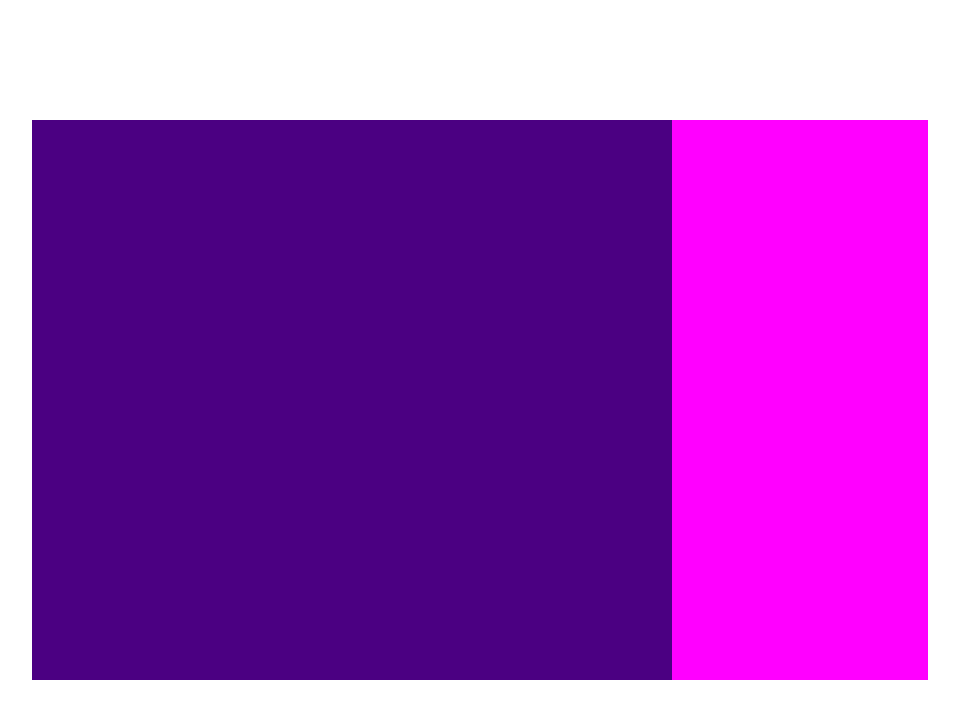
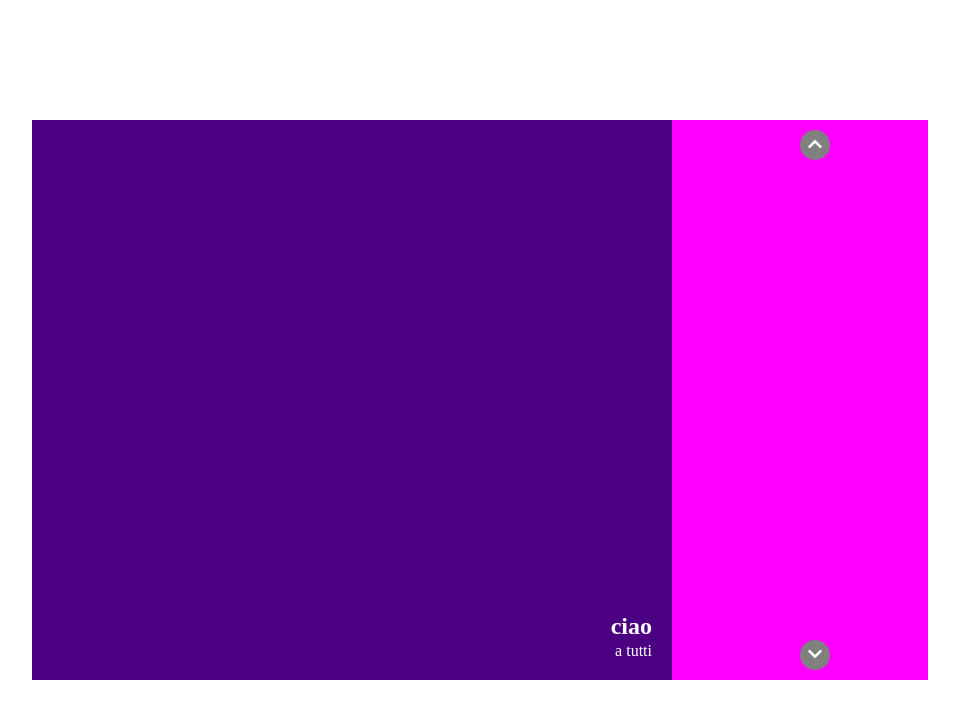
Before and after one commit to AndreaRospi/js-array-carousel, a plain HTML site: page index.html in a window 1280 px wide. Shown: the whole page, without its empty margins (160-1119 px from the left). Drawn offline with Linux system fonts and the light colour scheme.

Commit message:
struttura slider

```diff
--- a/css/style.css
+++ b/css/style.css
@@ -2,6 +2,7 @@
     padding: 0;
     margin: 0;
     box-sizing: border-box;
+    color: white;
 }
 
 .container{
@@ -14,11 +15,46 @@
 #fullimg{
     width: 50vw;
     height: 70%;
+    position: relative;
+}
+
+h2{
+    position: absolute;
+    bottom: 40px;
+    right: 20px;
+}
+
+p{
+    position: absolute;
+    bottom: 20px;
+    right: 20px;
 }
 
 #libreria{
     width: 20vw;
     height: 70%;
+    position: relative;
+}
+
+.up,.down{
+    position: absolute;
+    left: 50%;
+    height: 30px;
+    width: 30px;
+    background-color: gray;
+    text-align: center;
+    line-height: 30px;
+    border-radius: 50%;
+    color: black;
+    cursor: pointer;
+}
+
+.up{
+    top: 10px;
+}
+
+.down{
+    bottom: 10px;
 }
 
 /* debug */
--- a/index.html
+++ b/index.html
@@ -11,10 +11,16 @@
 <body class="debug">
     <div class="container">
         <div id="fullimg">
-            <h2></h2>
-            <p></p>
+            <h2>ciao</h2>
+            <p>a tutti</p>
         </div>
         <div id="libreria">
+            <div class="up">
+                <i class="fas fa-chevron-up"></i>
+            </div>
+            <div class="down">
+                <i class="fas fa-chevron-down"></i>
+            </div>
 
         </div>
 
```
